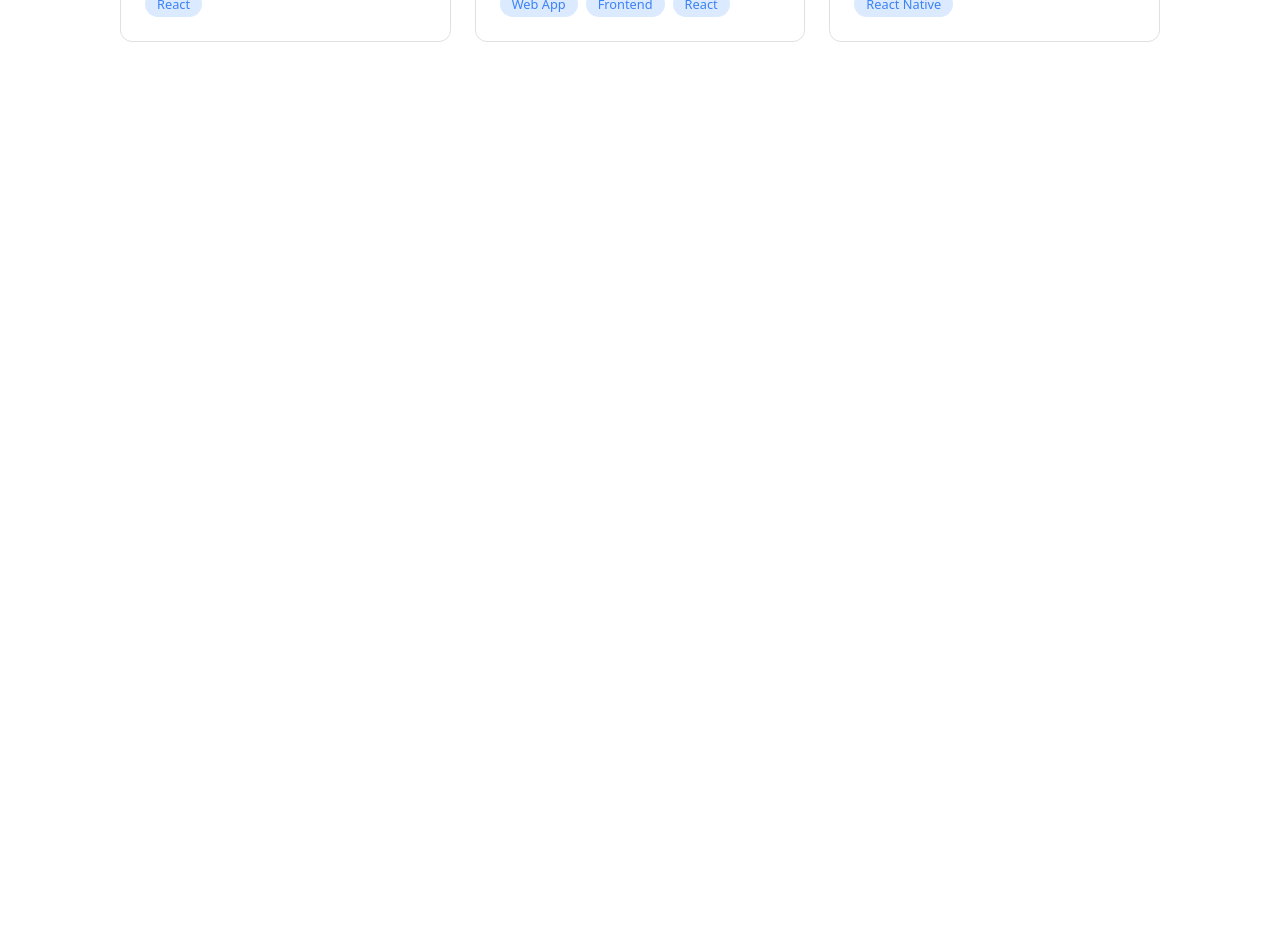
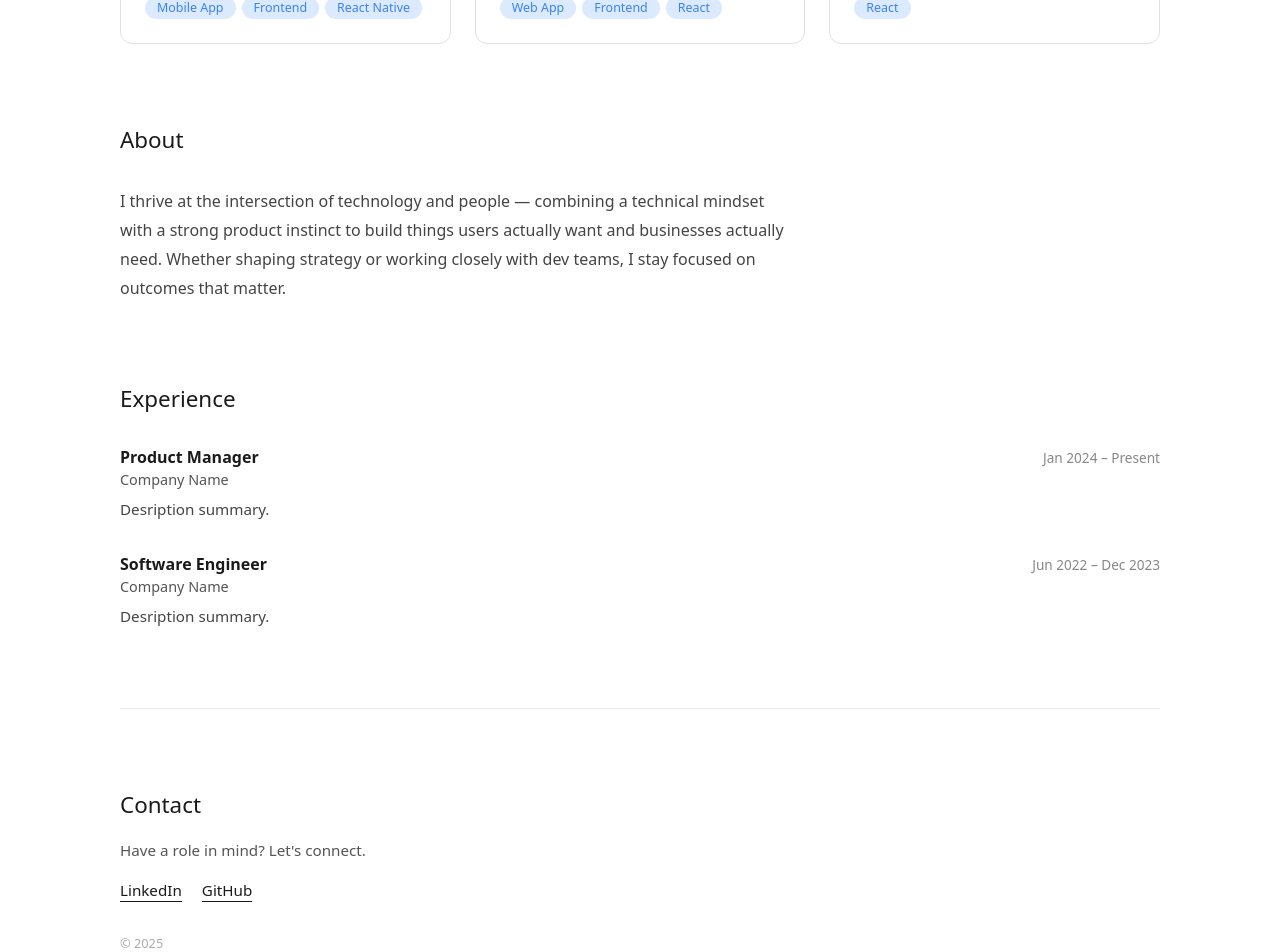
Before and after one commit to irfanmim/personal-website-fe, a Vue app: page / in a window 1280 px wide. Shown: the part 660-1612 px from the top of the page. Before the commit the page ends 800 px from the top, so only its background shows below. Built offline with nearby package versions, Linux system fonts and the light colour scheme.

Commit message:
Add more sections

```diff
--- a/src/App.vue
+++ b/src/App.vue
@@ -1,19 +1,45 @@
 <template>
   <div class="page">
     <NavBar :name="owner" :links="navLinks" />
-    <HeroSection role="Software Engineer | Product Manager | Sports Enthusiast." />
-    <ProjectsSection :projects="projects" />
+
+    <HeroSection id="home" role="Software Engineer | Product Manager | Sports Enthusiast." />
+
+    <ProjectsSection id="projects" :projects="projects" />
+
+    <AboutSection
+      id="about"
+      bio="I thrive at the intersection of technology and people — combining a technical mindset with a strong product instinct to build things users actually want and businesses actually need. Whether shaping strategy or working closely with dev teams, I stay focused on outcomes that matter."
+    />
+
+    <ExperienceSection id="experience" :experiences="experiences" />
+
+    <ContactSection
+      id="contact"
+linkedin="https://linkedin.com/in/irfanmim"
+      github="https://github.com/irfanmim"
+      cv-url=""
+    />
   </div>
 </template>
 
 <script setup>
 import NavBar from './components/NavBar.vue'
 import HeroSection from './components/HeroSection.vue'
+import AboutSection from './components/AboutSection.vue'
+import ExperienceSection from './components/ExperienceSection.vue'
 import ProjectsSection from './components/ProjectsSection.vue'
+import ContactSection from './components/ContactSection.vue'
+
 import { projects } from './data/projects.js'
+import { experiences } from './data/experience.js'
 
 const owner = 'M. Irfan Maulana'
-const navLinks = [{ label: 'Home', href: '#' }]
+const navLinks = [
+  { label: 'Projects',   href: '#projects' },
+  { label: 'About',      href: '#about' },
+  { label: 'Experience', href: '#experience' },
+  { label: 'Contact',    href: '#contact' },
+]
 </script>
 
 <style>
@@ -23,6 +49,10 @@ const navLinks = [{ label: 'Home', href: '#' }]
   box-sizing: border-box;
   margin: 0;
   padding: 0;
+}
+
+html {
+  scroll-behavior: smooth;
 }
 
 body {
--- /dev/null
+++ b/src/components/AboutSection.vue
@@ -0,0 +1,46 @@
+<template>
+  <section class="about">
+    <h3 class="section-title">About</h3>
+    <p class="bio">{{ bio }}</p>
+  </section>
+</template>
+
+<script setup>
+defineProps({
+  bio: {
+    type: String,
+    required: true,
+  },
+})
+</script>
+
+<style scoped>
+.about {
+  padding-bottom: 64px;
+}
+
+.section-title {
+  font-size: 1.25rem;
+  font-weight: 500;
+
+  margin-bottom: 24px;
+}
+
+.bio {
+  font-size: 1rem;
+  color: #444;
+  line-height: 1.8;
+  max-width: 680px;
+}
+
+@media (min-width: 1024px) {
+  .about {
+    padding-bottom: 80px;
+  }
+
+  .section-title {
+    font-size: 1.4rem;
+    margin-bottom: 32px;
+  }
+}
+</style>
--- /dev/null
+++ b/src/components/ContactSection.vue
@@ -0,0 +1,103 @@
+<template>
+  <footer class="contact">
+    <h3 class="section-title">Contact</h3>
+    <p class="tagline">Have a role in mind? Let's connect.</p>
+    <div class="links">
+<a :href="linkedin" target="_blank" rel="noopener" class="link">LinkedIn</a>
+      <a :href="github" target="_blank" rel="noopener" class="link">GitHub</a>
+    </div>
+    <a v-if="cvUrl" :href="cvUrl" download class="cv-btn">Download CV</a>
+    <p class="footer-note">© {{ year }}</p>
+  </footer>
+</template>
+
+<script setup>
+const year = '2025'
+
+defineProps({
+linkedin: {
+    type: String,
+    required: true,
+  },
+  github: {
+    type: String,
+    required: true,
+  },
+  cvUrl: {
+    type: String,
+    default: '',
+  },
+})
+</script>
+
+<style scoped>
+.contact {
+  border-top: 1px solid #e5e7eb;
+  padding: 64px 0 48px;
+  display: flex;
+  flex-direction: column;
+  gap: 20px;
+}
+
+.section-title {
+  font-size: 1.25rem;
+  font-weight: 500;
+
+}
+
+.tagline {
+  font-size: 0.95rem;
+  color: #555;
+}
+
+.links {
+  display: flex;
+  flex-wrap: wrap;
+  gap: 20px;
+}
+
+.link {
+  font-size: 0.95rem;
+  color: #1a1a1a;
+  text-decoration: none;
+  border-bottom: 1px solid #1a1a1a;
+  padding-bottom: 1px;
+  transition: opacity 0.15s;
+}
+
+.link:hover {
+  opacity: 0.5;
+}
+
+.cv-btn {
+  display: inline-block;
+  align-self: flex-start;
+  background: #1a1a1a;
+  color: #fff;
+  font-size: 0.875rem;
+  padding: 10px 24px;
+  border-radius: 6px;
+  text-decoration: none;
+  transition: opacity 0.15s;
+}
+
+.cv-btn:hover {
+  opacity: 0.75;
+}
+
+.footer-note {
+  font-size: 0.8rem;
+  color: #aaa;
+  margin-top: 12px;
+}
+
+@media (min-width: 1024px) {
+  .contact {
+    padding: 80px 0 60px;
+  }
+
+  .section-title {
+    font-size: 1.4rem;
+  }
+}
+</style>
--- /dev/null
+++ b/src/components/ExperienceSection.vue
@@ -0,0 +1,108 @@
+<template>
+  <section class="experience">
+    <h3 class="section-title">Experience</h3>
+    <div class="entries">
+      <div class="entry" v-for="exp in experiences" :key="exp.company + exp.role">
+        <div class="entry-header">
+          <div class="entry-left">
+            <span class="entry-role">{{ exp.role }}</span>
+            <span class="entry-company">{{ exp.company }}</span>
+          </div>
+          <span class="entry-period">{{ exp.period }}</span>
+        </div>
+        <p class="entry-summary">{{ exp.summary }}</p>
+      </div>
+    </div>
+  </section>
+</template>
+
+<script setup>
+defineProps({
+  experiences: {
+    type: Array,
+    required: true,
+  },
+})
+</script>
+
+<style scoped>
+.experience {
+  padding-bottom: 64px;
+}
+
+.section-title {
+  font-size: 1.25rem;
+  font-weight: 500;
+
+  margin-bottom: 24px;
+}
+
+.entries {
+  display: flex;
+  flex-direction: column;
+  gap: 32px;
+}
+
+.entry {
+  display: flex;
+  flex-direction: column;
+  gap: 8px;
+}
+
+.entry-header {
+  display: flex;
+  flex-direction: column;
+  gap: 4px;
+}
+
+.entry-left {
+  display: flex;
+  flex-direction: column;
+  gap: 2px;
+}
+
+.entry-role {
+  font-size: 1rem;
+  font-weight: 600;
+}
+
+.entry-company {
+  font-size: 0.9rem;
+  color: #555;
+}
+
+.entry-period {
+  font-size: 0.85rem;
+  color: #888;
+}
+
+.entry-summary {
+  font-size: 0.95rem;
+  color: #444;
+  line-height: 1.6;
+}
+
+@media (min-width: 640px) {
+  .entry-header {
+    flex-direction: row;
+    justify-content: space-between;
+    align-items: flex-start;
+  }
+
+  .entry-period {
+    padding-top: 2px;
+    white-space: nowrap;
+  }
+}
+
+@media (min-width: 1024px) {
+  .experience {
+    padding-bottom: 80px;
+  }
+
+  .section-title {
+    font-size: 1.4rem;
+    margin-bottom: 32px;
+  }
+}
+</style>
--- a/src/components/ProjectCard.vue
+++ b/src/components/ProjectCard.vue
@@ -4,6 +4,9 @@
     <p class="card-desc">{{ description }}</p>
     <div class="tags">
       <span class="tag" v-for="tag in tags" :key="tag">{{ tag }}</span>
+    </div>
+    <div v-if="demo" class="card-links">
+      <a :href="demo" target="_blank" rel="noopener" class="card-link">Live Demo</a>
     </div>
   </div>
 </template>
@@ -21,6 +24,10 @@ defineProps({
   tags: {
     type: Array,
     default: () => [],
+  },
+  demo: {
+    type: String,
+    default: '',
   },
 })
 </script>
@@ -45,20 +52,46 @@ defineProps({
   font-size: 0.95rem;
   color: #444;
   line-height: 1.5;
-  flex: 1;
 }
 
 .tags {
   display: flex;
   flex-wrap: wrap;
-  gap: 8px;
+  align-items: center;
+  gap: 6px;
+  margin-top: auto;
+  padding-top: 4px;
 }
 
 .tag {
+  display: inline-flex;
+  align-items: center;
   background: #dbeafe;
   color: #3b82f6;
-  font-size: 0.8rem;
-  padding: 4px 12px;
+  font-size: 0.78rem;
+  font-weight: 500;
+  line-height: 1;
+  padding: 5px 12px;
   border-radius: 999px;
+  white-space: nowrap;
+}
+
+.card-links {
+  display: flex;
+  gap: 12px;
+  margin-top: 4px;
+}
+
+.card-link {
+  font-size: 0.85rem;
+  color: #1a1a1a;
+  text-decoration: none;
+  border-bottom: 1px solid #1a1a1a;
+  padding-bottom: 1px;
+  transition: opacity 0.15s;
+}
+
+.card-link:hover {
+  opacity: 0.5;
 }
 </style>
--- a/src/components/ProjectsSection.vue
+++ b/src/components/ProjectsSection.vue
@@ -32,9 +32,10 @@ defineProps({
 }
 
 .section-title {
-  font-size: 1.2rem;
-  font-weight: 400;
-  margin-bottom: 20px;
+  font-size: 1.25rem;
+  font-weight: 500;
+
+  margin-bottom: 24px;
 }
 
 .cards {
@@ -56,8 +57,8 @@ defineProps({
   }
 
   .section-title {
-    font-size: 1.3rem;
-    margin-bottom: 28px;
+    font-size: 1.4rem;
+    margin-bottom: 32px;
   }
 
   .cards {
--- /dev/null
+++ b/src/components/SkillsSection.vue
@@ -0,0 +1,97 @@
+<template>
+  <section class="skills">
+    <h3 class="section-title">Skills</h3>
+    <div class="groups">
+      <div class="group" v-for="group in groups" :key="group.label">
+        <span class="group-label">{{ group.label }}</span>
+        <div class="pills">
+          <span class="pill" v-for="skill in group.skills" :key="skill">{{ skill }}</span>
+        </div>
+      </div>
+    </div>
+  </section>
+</template>
+
+<script setup>
+defineProps({
+  groups: {
+    type: Array,
+    required: true,
+  },
+})
+</script>
+
+<style scoped>
+.skills {
+  padding-bottom: 64px;
+}
+
+.section-title {
+  font-size: 1.2rem;
+  font-weight: 400;
+  margin-bottom: 20px;
+}
+
+.groups {
+  display: flex;
+  flex-direction: column;
+  gap: 20px;
+}
+
+.group {
+  display: flex;
+  flex-direction: column;
+  gap: 10px;
+}
+
+.group-label {
+  font-size: 0.8rem;
+  font-weight: 600;
+  text-transform: uppercase;
+  letter-spacing: 0.08em;
+  color: #888;
+}
+
+.pills {
+  display: flex;
+  flex-wrap: wrap;
+  gap: 8px;
+}
+
+.pill {
+  background: #f3f4f6;
+  color: #374151;
+  font-size: 0.875rem;
+  padding: 5px 14px;
+  border-radius: 999px;
+  border: 1px solid #e5e7eb;
+}
+
+@media (min-width: 640px) {
+  .groups {
+    gap: 24px;
+  }
+
+  .group {
+    flex-direction: row;
+    align-items: flex-start;
+    gap: 20px;
+  }
+
+  .group-label {
+    min-width: 100px;
+    padding-top: 6px;
+  }
+}
+
+@media (min-width: 1024px) {
+  .skills {
+    padding-bottom: 80px;
+  }
+
+  .section-title {
+    font-size: 1.3rem;
+    margin-bottom: 28px;
+  }
+}
+</style>
--- /dev/null
+++ b/src/data/experience.js
@@ -0,0 +1,14 @@
+export const experiences = [
+  {
+    company: 'Company Name',
+    role: 'Product Manager',
+    period: 'Jan 2024 – Present',
+    summary: 'Desription summary.',
+  },
+  {
+    company: 'Company Name',
+    role: 'Software Engineer',
+    period: 'Jun 2022 – Dec 2023',
+    summary: 'Desription summary.',
+  },
+]
--- a/src/data/projects.js
+++ b/src/data/projects.js
@@ -1,17 +1,20 @@
 export const projects = [
   {
-    title: 'ExamGrader',
-    description: 'A web application that implements a crowdsourcing method for exam assessment.',
-    tags: ['Web App', 'Fullstack', 'Django', 'React'],
+    title: 'Farmer App',
+    description: 'Mobile application that helps farmers manage their crops with real-time data and expert advice.',
+    tags: ['Mobile App', 'Frontend', 'React Native'],
+    demo: '',
   },
   {
     title: 'GamesHub',
     description: 'A web application that combine Augmented Reality with gamification.',
     tags: ['Web App', 'Frontend', 'React'],
+    demo: '',
   },
   {
-    title: 'Farmer App',
-    description: 'Mobile application that helps farmers manage their crops with real-time data and expert advice.',
-    tags: ['Mobile App', 'Frontend', 'React Native'],
+    title: 'ExamGrader',
+    description: 'A web application that implements a crowdsourcing method for exam assessment.',
+    tags: ['Web App', 'Fullstack', 'Django', 'React'],
+    demo: '',
   },
 ]
```
Also changed, not shown: src/data/skills.js (added, +14 -0 lines).
